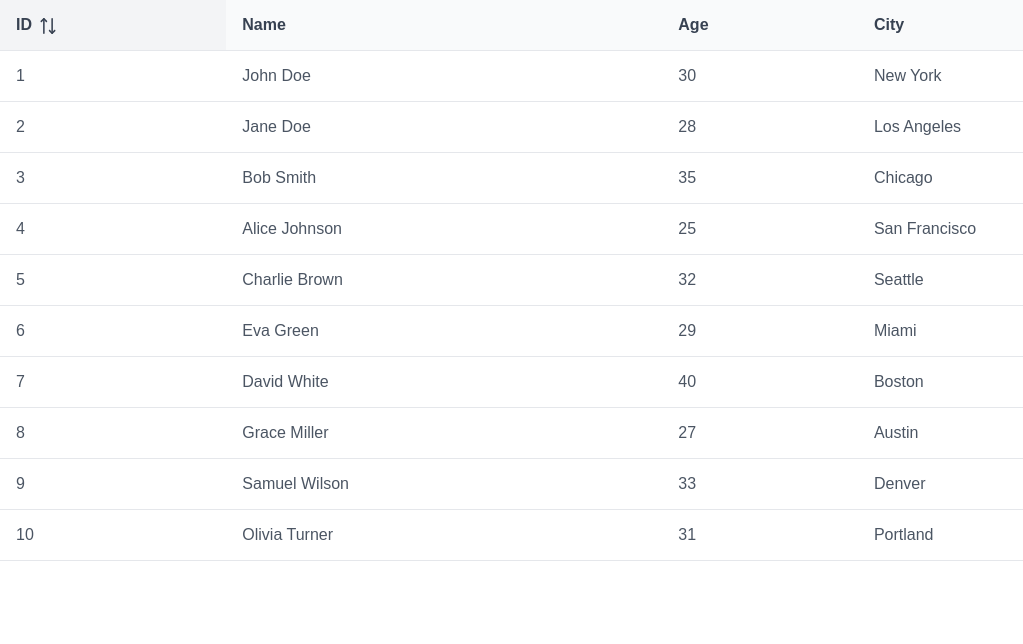
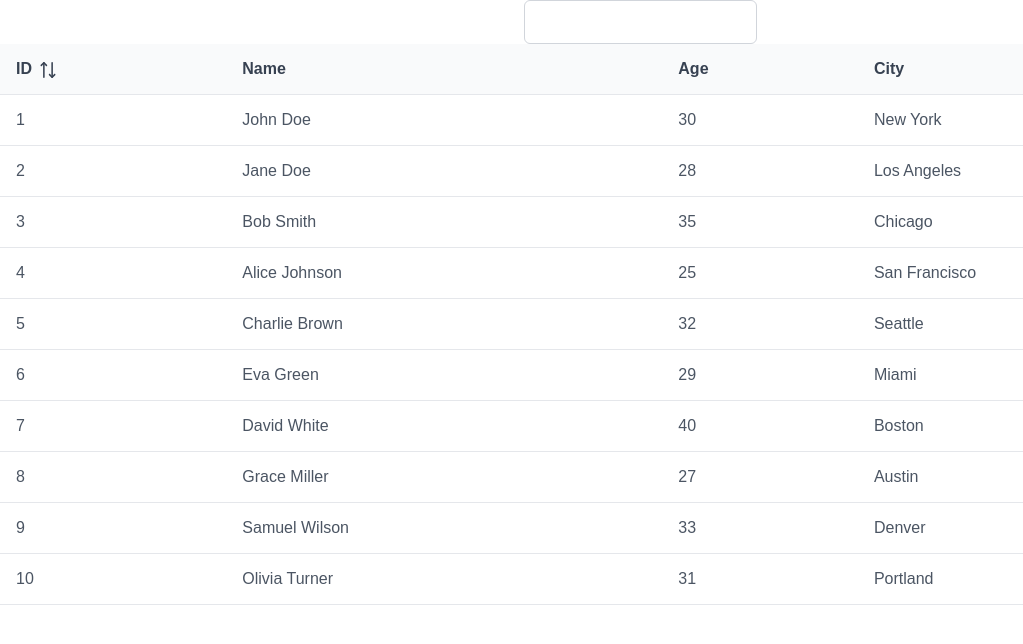
Before and after one commit to odhiambo-ed/primereact-demo, a React (Create React App) app: page / in a window 1280 px wide. Shown: the top 644 px of the page, without its empty margins (0-1023 px from the left). Built offline with nearby package versions, Linux system fonts and the light colour scheme; a web font is replaced by a local one.

Commit message:
add search function

```diff
--- a/src/App.js
+++ b/src/App.js
@@ -5,6 +5,7 @@ import { DataTable } from 'primereact/datatable';
 import { Column } from 'primereact/column';
 import { useState } from 'react';
 import { FilterMatchMode } from 'primereact/api';
+import { InputText } from 'primereact/inputtext';
 
 
 function App() {
@@ -14,9 +15,9 @@ function App() {
   return (
     <div className="App">
       <div>
-
+        <InputText value={filter.global.value} onChange={(e) => setFilter({ ...filter, global: { value: e.target.value, matchMode: FilterMatchMode.CONTAINS }, })} />
       </div>
-      <DataTable value={data}>
+      <DataTable value={data} filters={filter}>
         <Column field="id" header="ID" sortable></Column>
         <Column field="name" header="Name"></Column>
         <Column field="age" header="Age"></Column>
```
